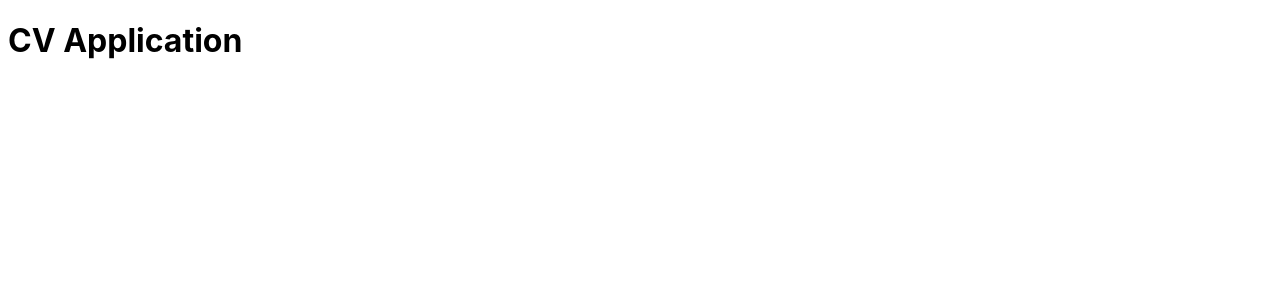
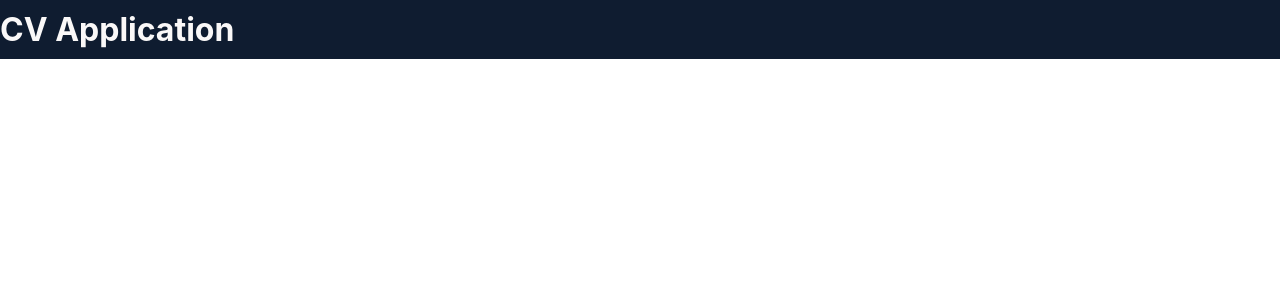
Before and after one commit to Kummirai/cv-application, a React (Vite) app in the folder cv application/: page / in a window 1280 px wide. Shown: the top 300 px of the page. Built offline with nearby package versions, Linux system fonts and the light colour scheme.

Commit message:
Refactor App component to include Header component

```diff
--- a/cv application/src/App.jsx
+++ b/cv application/src/App.jsx
@@ -1,7 +1,11 @@
+import Header from "./components/header/Header";
+
 function App() {
-  return <>
-    <h1>CV Application</h1>
-  </>;
+  return (
+    <>
+      <Header />
+    </>
+  );
 }
 
 export default App;
--- a/cv application/src/components/header/header.css
+++ b/cv application/src/components/header/header.css
@@ -1,3 +1,5 @@
 header{
-  background-color: ;
+  background-color: var(--primary-color);
+  color: var(--secondary-color);
+  padding: 10px 0;
 }
--- a/cv application/src/index.css
+++ b/cv application/src/index.css
@@ -11,3 +11,9 @@
   --quaternary-color: #c2c6ce;
   --quinary-color: #b27409;
 }
+
+* {
+  margin: 0;
+  padding: 0;
+  box-sizing: border-box;
+}
```
